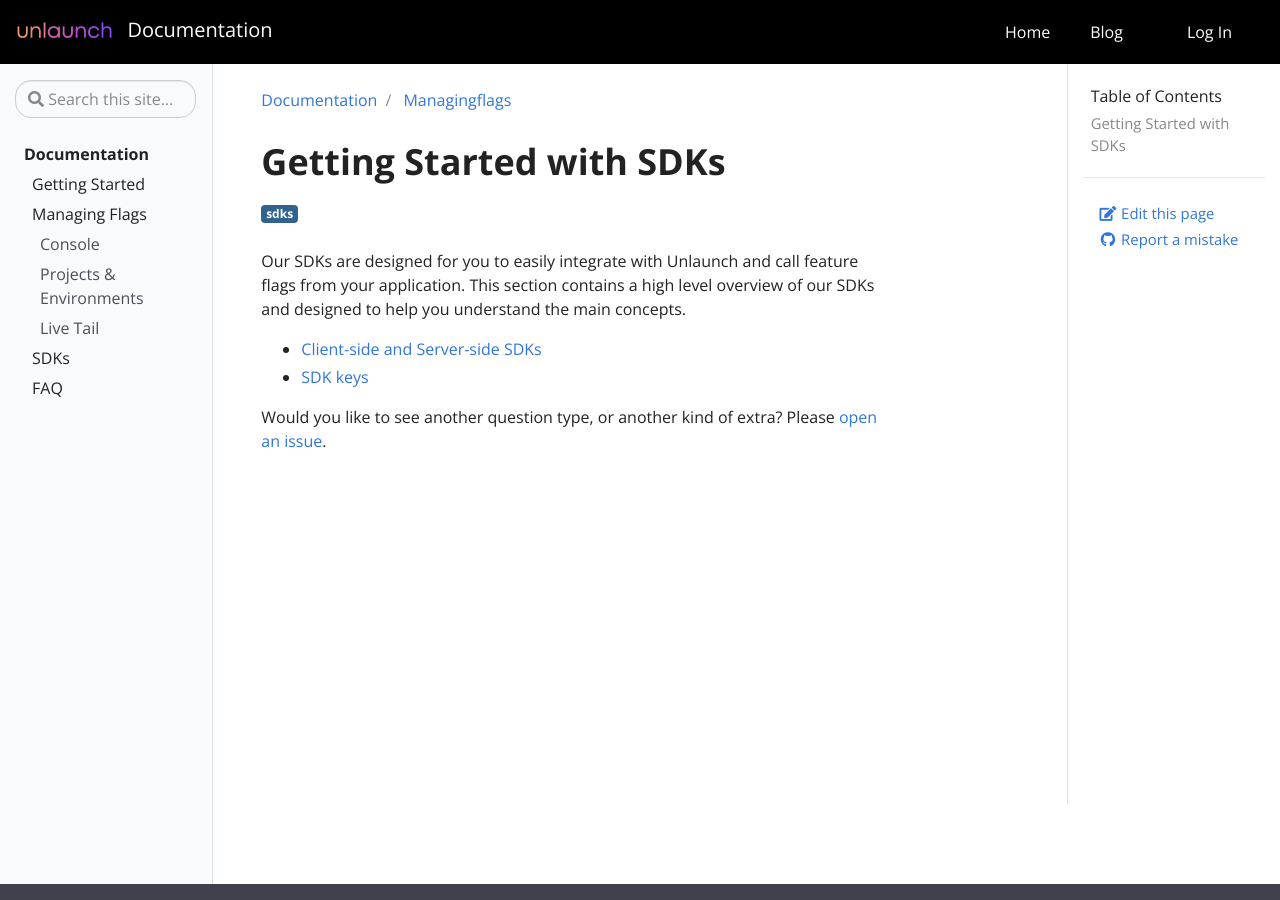
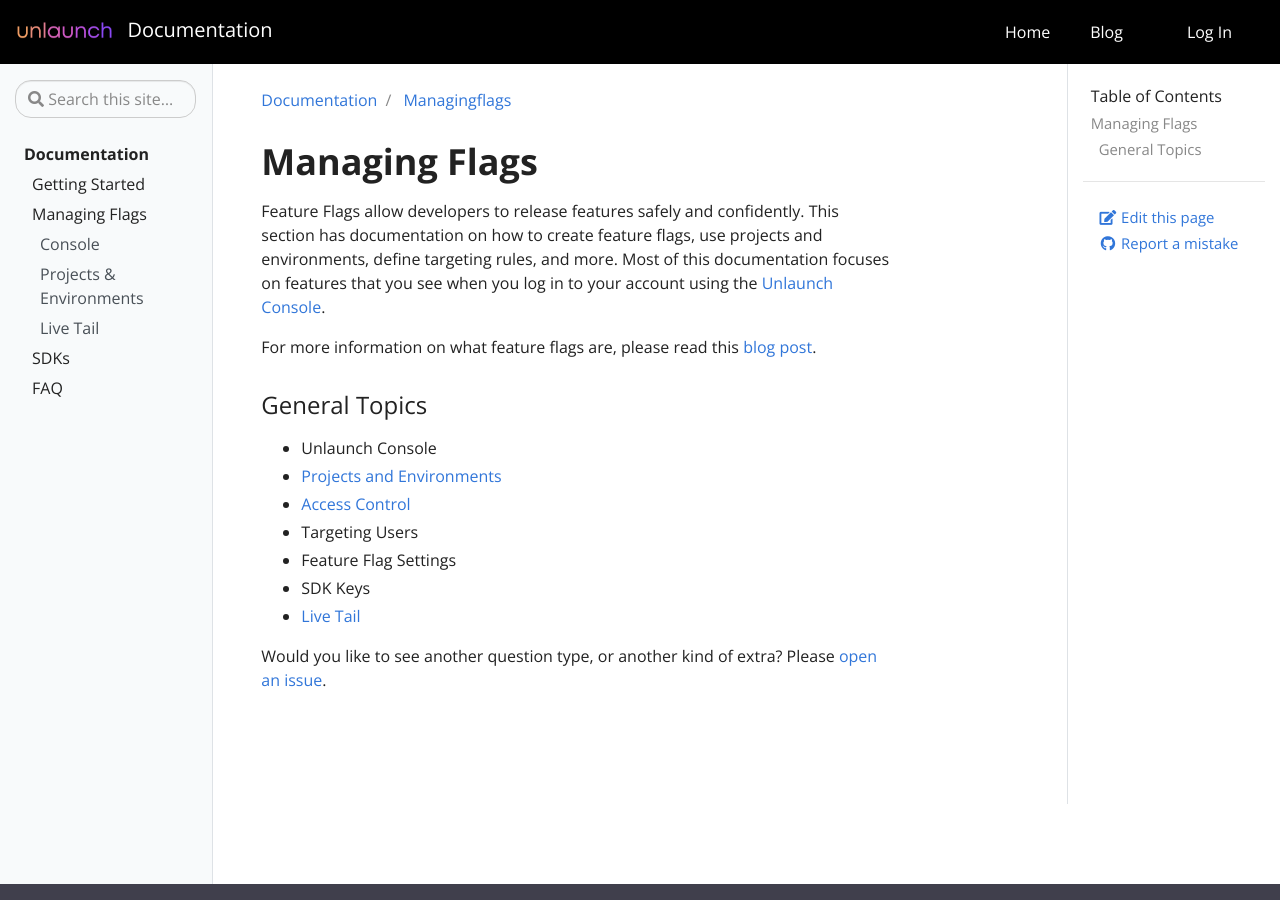
Before and after one commit to unlaunch/documentation, a Jekyll site: the page built from _docs/managingflags/index.md, in a window 1280 px wide and 900 px high. Built offline with Jekyll 4.4.1, drawn with Linux system fonts in a browser that asks for light colours.

Commit message:
Fixed index page of 'Managing Flags' section and other small changes.

```diff
--- a/_docs/managingflags/index.md
+++ b/_docs/managingflags/index.md
@@ -1,17 +1,22 @@
 ---
 title: Managing Flags
-description: High level overview of Unlaunch SDKs and concepts.
-tags:
- - sdks
+description: Managing Features using the Unlaunch Console.
 ---
 
-# Getting Started with SDKs
+# Managing Flags
 
-Our SDKs are designed for you to easily integrate with Unlaunch and call feature flags from your application. This section contains a high level overview of our SDKs and designed to help you understand the main concepts.
+Feature Flags allow developers to release features safely and confidently. This section has documentation on how to create feature flags, use projects and environments, define targeting rules, and more. Most of this documentation focuses on features that you see when you log in to your account using the [Unlaunch Console](https://app.unlaunch.io).
 
- - [Client-side and Server-side SDKs](client-vs-server-side-sdks)
- - [SDK keys](sdk-keys)
+For more information on what feature flags are, please read this [blog post](https://blog.unlaunch.io/2020-08-01-feature-flags/).
 
+### General Topics
+- Unlaunch Console
+- [Projects and Environments](projects-and-environments)
+- [Access Control](access-control)
+- Targeting Users
+- Feature Flag Settings
+- SDK Keys
+- [Live Tail](livetail)
 
 Would you like to see another question type, or another kind of extra? Please
 [open an issue]({{ site.repo }}/issues/new).
```
Also changed, not shown: _docs/managingflags/access-control.md (+4 -4 lines), _docs/sdks/index.md (+1 -1 lines).
